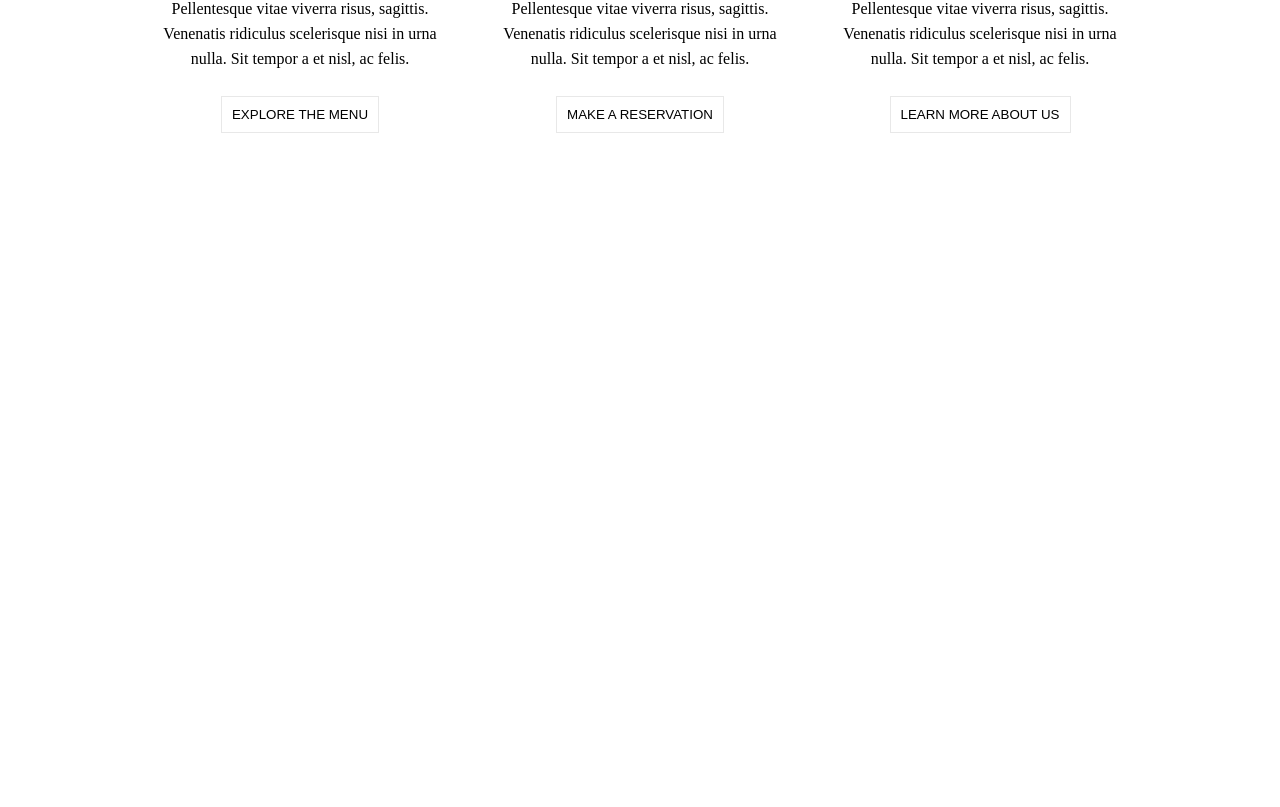
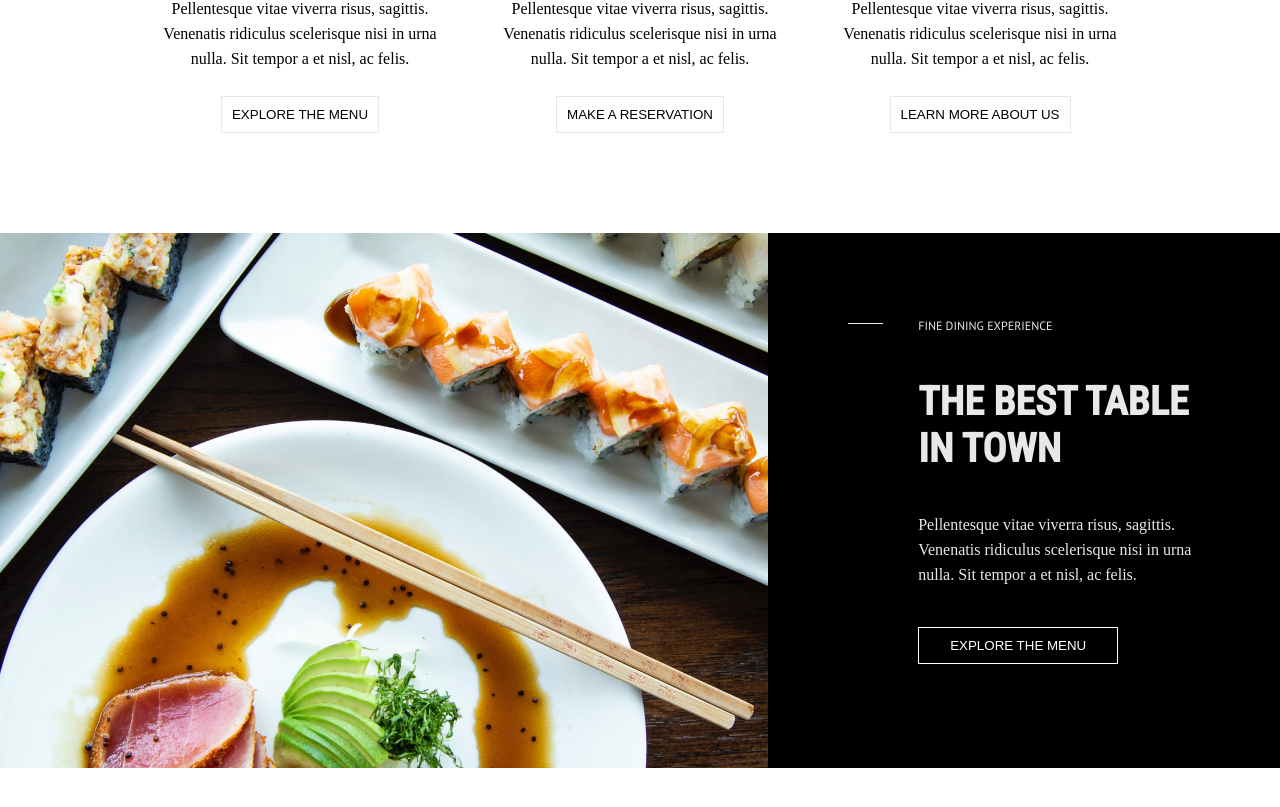
Before and after one commit to DamianoLunardo/proj-html-vuejs, a Vue app: page / in a window 1280 px wide. Shown: the part 1635-2442 px from the top of the page. Before the commit the page ends 1768 px from the top, so only its background shows below. Built offline with nearby package versions, Linux system fonts and the light colour scheme.

Commit message:
Add componet center 1

```diff
--- a/src/components/AppMain.vue
+++ b/src/components/AppMain.vue
@@ -1,8 +1,10 @@
 <script>
 import AppMainTop from './AppMainTop.vue';
+import AppMainCenter1 from './AppMainCenter1.vue';
 export default {
   components: {
     AppMainTop,
+    AppMainCenter1,
 
   },
   data () {
@@ -16,6 +18,7 @@ export default {
 
 <template>
 <AppMainTop/>
+<AppMainCenter1/>
 
 
 </template>
--- /dev/null
+++ b/src/components/AppMainCenter1.vue
@@ -0,0 +1,60 @@
+<template>
+    <div class="flex-item">
+        <div class="image-container">
+            <img src="../../public/images/slider32x.jpg">
+        </div>
+
+        <div class="text-info">
+            <div class="line"></div>
+            <div class="right-part">
+            <p class="text-sub">FINE DINING EXPERIENCE</p>
+            <h1>THE BEST TABLE IN TOWN</h1>
+            <p>Pellentesque vitae viverra risus, sagittis.<br>
+                Venenatis ridiculus scelerisque nisi in urna<br>
+                nulla. Sit tempor a et nisl, ac felis.</p>
+            <button class="button-black">EXPLORE THE MENU</button>
+            </div>
+        </div>
+    </div>
+</template>
+
+<style lang="scss" scoped>
+.line {
+    margin-top: 10px;
+    width: 15%;
+    height: 1px;
+    background-color: #e8e8e8;
+}
+
+img {
+    width: 100%;
+    height: 75%;
+    object-fit: cover;
+}
+.image-container {
+    width: 100%;
+    height: 100%;
+}
+.flex-item {
+    display: grid;
+    grid-template-columns: 60% 40%;
+    grid-template-rows: auto;
+   height: 59px;
+ padding-top: 100px;
+}
+.text-info {
+   color: #e8e8e8;
+    background-color: black;
+    height: 75%;
+    padding: 80px;
+    display: flex;
+    gap: 35px;
+    align-self: start;
+}
+.right-part {
+    display: flex;
+    flex-direction: column;
+    gap: 40px;
+}
+
+</style>
```
